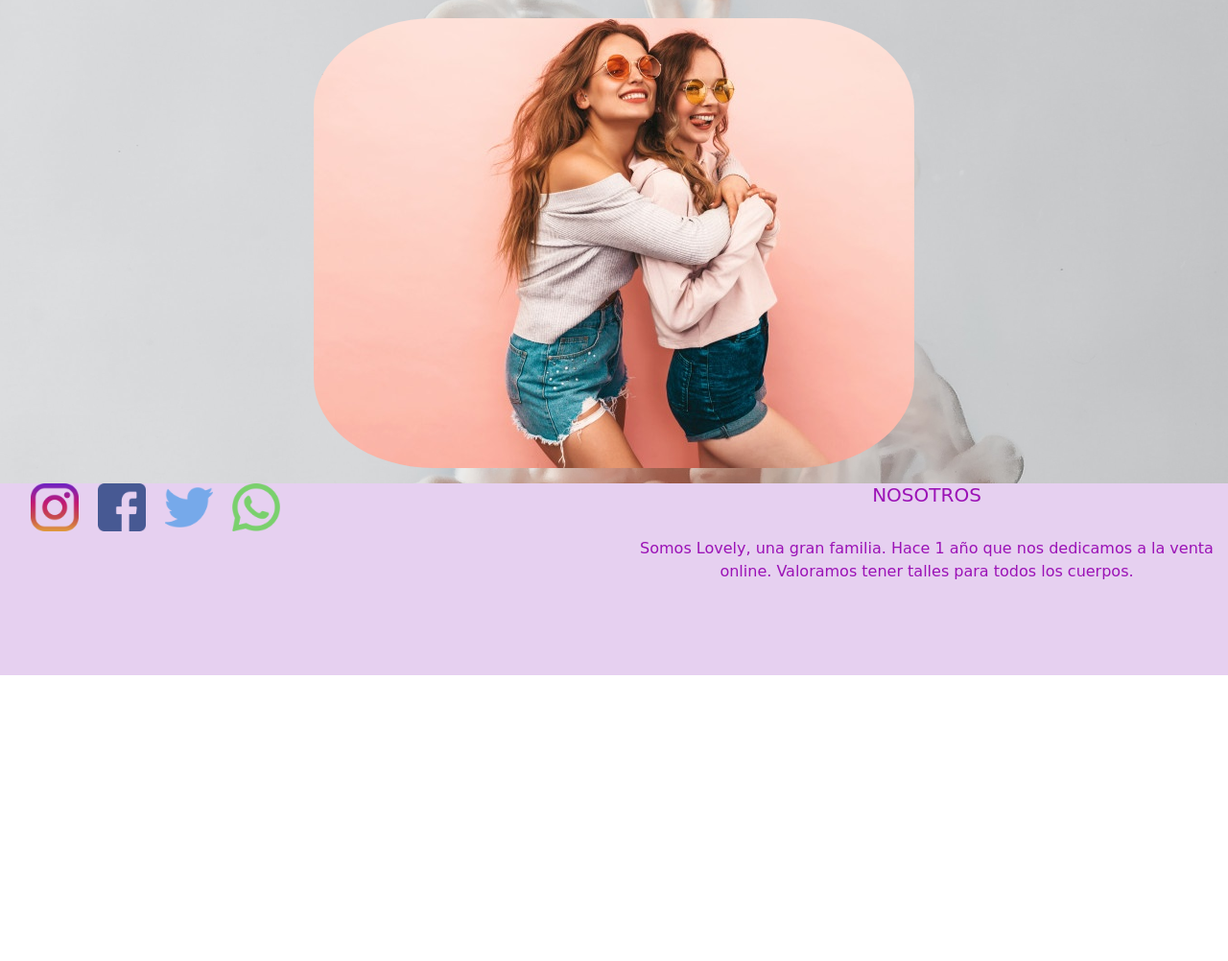
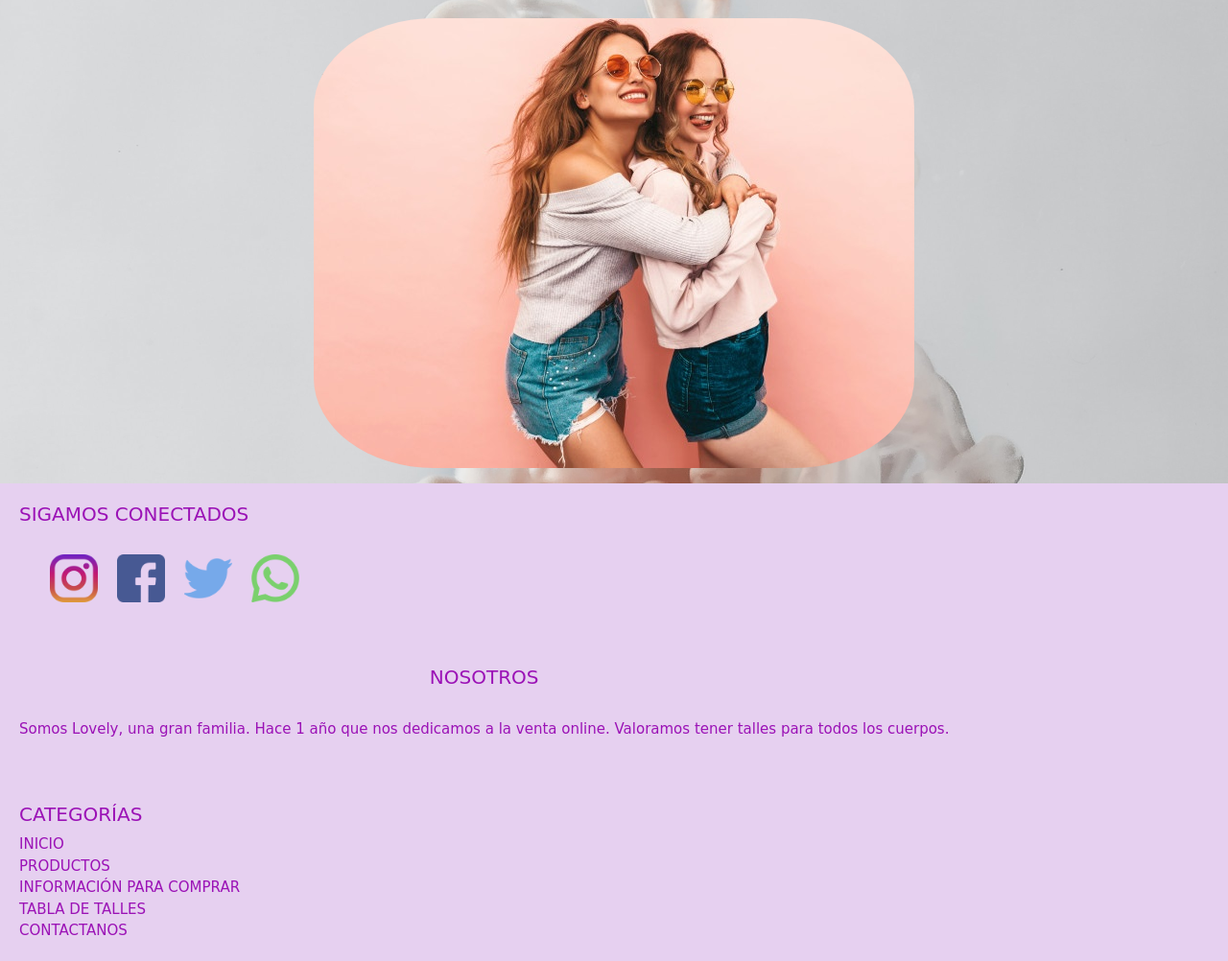
Before and after one commit to Gabriela0012/LOVELY1-ARENAs, a plain HTML site: page index.html in a window 1280 px wide. Shown: the part 311-1313 px from the top of the page at 96% size. Before the commit the page ends 1015 px from the top, so only its background shows below. Drawn offline with nearby package versions, Linux system fonts and the light colour scheme; a web font is replaced by a local one.

Commit message:
cambio footer

```diff
--- a/diseño/style.css
+++ b/diseño/style.css
@@ -75,9 +75,19 @@ body {
 }
 
 .footer{
+  display: flex;
+  flex-direction: row;
+  flex-wrap: wrap;
+  color: rgb(155, 18, 182);
+  font-size: 15px;
+  font-family: 'Ranga', cursive;
   background-color: rgb(230, 208, 240);
-  height: 200px;
+  height: 100%;
+  padding: 20px;
+  gap: 50px;
 }
+
+
 .footer-img {
   display: flex;
   flex-wrap: wrap;
@@ -88,6 +98,14 @@ body {
 .footer_redes {
   width: 50px;
   height: 50px;
+}
+
+.menu-footer {
+  background-color: rgb(230, 208, 240);
+  color: rgb(155, 18, 182);
+  font-size: 15px;
+  font-family: 'Ranga', cursive;
+  text-decoration: none;
 }
 
 .footer > h5{
@@ -102,8 +120,6 @@ body {
   color: rgb(155, 18, 182);
   font-family: 'Ranga', cursive;
   background-color: rgb(230, 208, 240);
-  width: 100%;
-  height: 100%;
 
 }
 h2{
@@ -146,7 +162,13 @@ h2{
   opacity: 35%;
 }
 
-@media all and (max-width: 380px) {
+@media all and (max-width: 600px) {
+  .footer{
+    display: flex;
+    flex-wrap: wrap;
+    height: 100%;
+    gap: 5px;
+  }
   .logo {
     width: 100px;
     height: 60px;
@@ -181,18 +203,3 @@ h2{
 
 
 }
-
-/*
-.sidebar-frase {
-  margin-right: 50px;
-  animation: titilo 1.4s linear infinite;
-}
-
-@keyframes titilo{
-  0%{ transform: translate(-50%,-50%)  scale(1);}
-  25%{ transform: translate(-50%,-50%)  scale(1);}
-  30%{ transform: translate(-50%,-50%)  scale(1.4);}
-  50%{ transform: translate(-50%,-50%)  scale(1.2);}
-  70%{ transform: translate(-50%,-50%)  scale(1.4);}
-  100%{ transform: translate(-50%,-50%) scale(1);}
-} */
--- a/index.html
+++ b/index.html
@@ -67,8 +67,10 @@
         </div>
       </main>
       <footer>
-        <div class="row">
-          <div class="col-6 xs-12 footer">
+        <div class="footer">
+          <div class="parte2">
+            <h5>SIGAMOS CONECTADOS</h5>
+            <br>
             <ul class="footer-img">
               <li><a href="#"><img class="footer_redes" src="img/instagram.png" alt="instagram"></a></li>
               <li><a href="#"><img class="footer_redes" src="img/facebook.png" alt="facebook"></a></li>
@@ -76,14 +78,40 @@
               <li><a href="#"> <img class="footer_redes" src="img/whatsapp.png" alt="whatsapp"></a></li>
             </ul>
           </div>
-          <div class="col-6 xs-12 footer">
+          <div class="parte1">
             <div class="tarjeta">
               <h5>NOSOTROS</h5>
               <br>
               <p>Somos Lovely, una gran familia. Hace 1 año que nos dedicamos a la venta online. Valoramos tener talles para todos los cuerpos.</p>
             </div>
           </div>
+          <div class="parte3">
+            <h5>CATEGORÍAS</h5>
+            <div>
+              <ul class="navbar-nav">
+                <li class="nav-item">
+                  <a class="menu-footer" href="./index.html">INICIO</a>
+                </li>
+                <li class="nav-item">
+                  <a class="menu-footer" href="./paginas/productos.html">PRODUCTOS</a>
+                </li>
+                <li class="nav-item">
+                  <a class="menu-footer" href="./paginas/informacion-para-comprar.html">INFORMACIÓN PARA COMPRAR</a>
+                </li>
+                <li class="nav-item">
+                  <a class="menu-footer" href="./paginas/tabla-de-talles.html">TABLA DE TALLES</a>
+                </li>
+                <li class="nav-item">
+                  <a class="menu-footer" href="./paginas/contactanos.html">CONTACTANOS</a>
+              </ul>
+            </div>
+          </div>
+
         </div>
+
+
+
+
       </footer>
     </div>
 
```
Also changed, not shown: paginas/contactanos.html (+28 -3 lines), paginas/informacion-para-comprar.html (+28 -3 lines), paginas/productos.html (+28 -3 lines), paginas/tabla-de-talles.html (+28 -3 lines).
